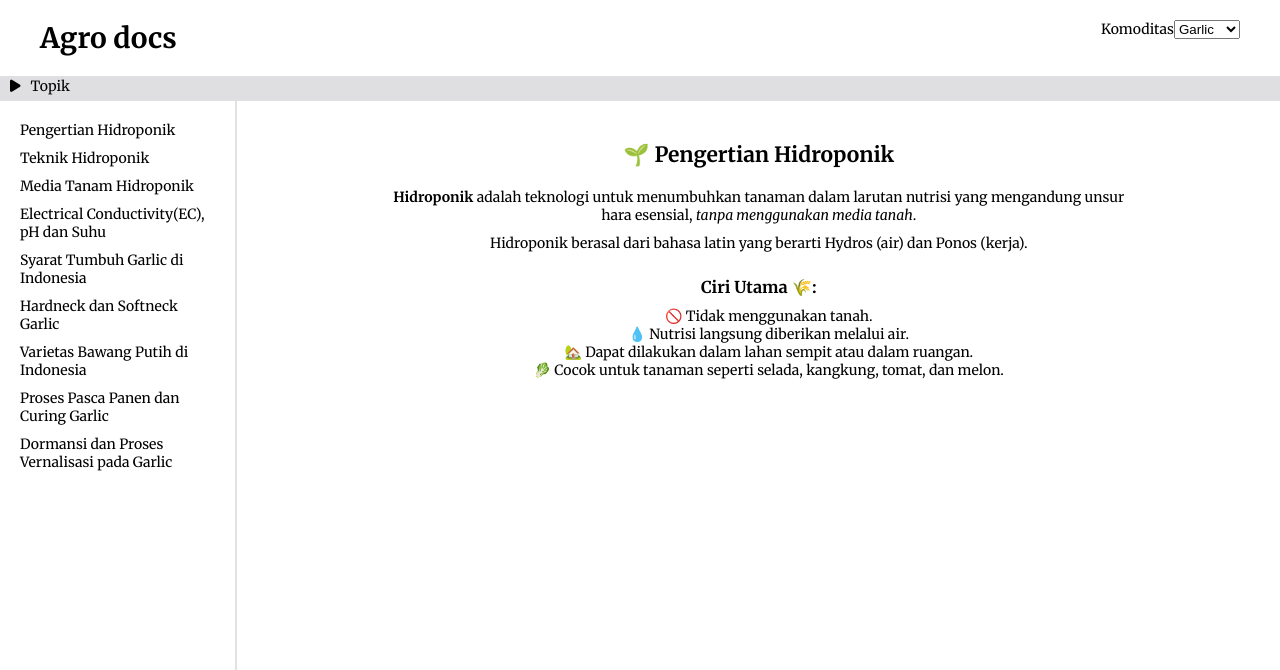
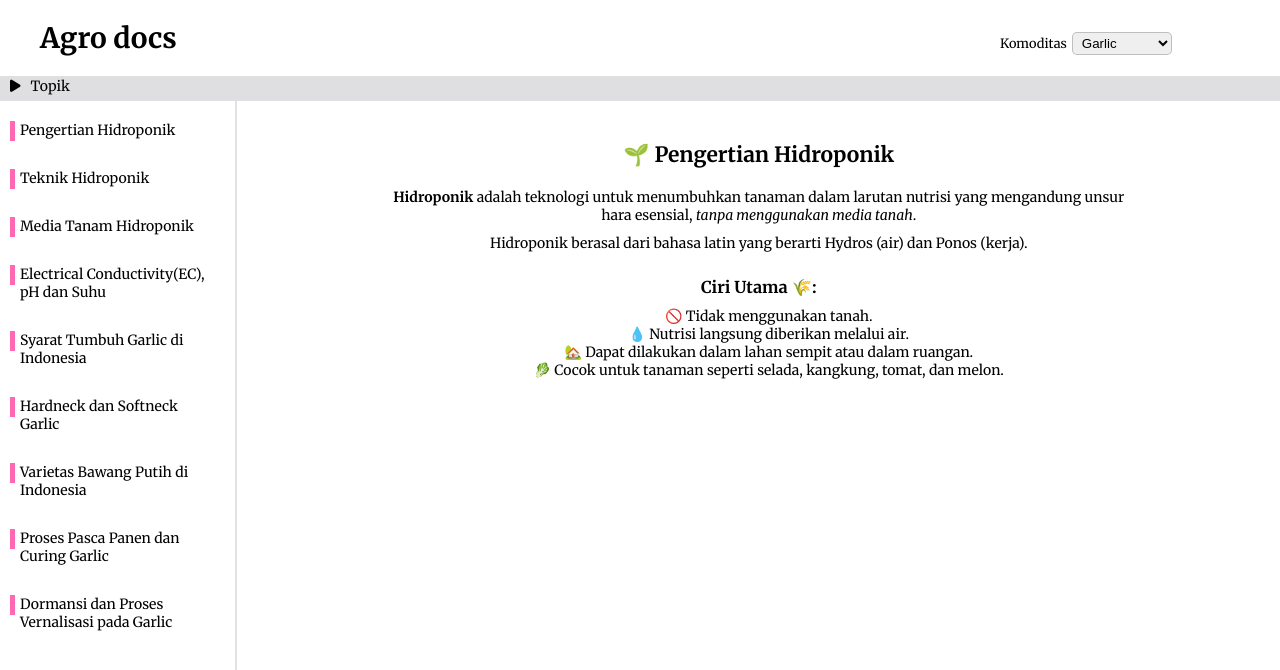
Before and after one commit to NovaBam123/web-agroDoc, a React (Vite) app: page / in a window 1280 px wide. Shown: the top 670 px of the page. Built offline with nearby package versions, Linux system fonts and the light colour scheme.

Commit message:
add style select element

```diff
--- a/src/components/Header.jsx
+++ b/src/components/Header.jsx
@@ -21,6 +21,7 @@ function Header({ onToggle, isOpen , onSelectKomoditas}){
           <div className="divider" onClick={onToggle}>
             <i className={`fa-solid ${isOpen ? "fa-play fa-rotate-180" : "fa-play"}`}></i>
             <span>Topik</span>
+
           </div>
         </div>
         </>
--- a/src/index.css
+++ b/src/index.css
@@ -26,9 +26,30 @@ body {
 header {
     display: flex;
     justify-content: space-between;
+    align-items: center;
     margin: 20px 40px;
 }
-
+label{
+    margin-top: 10px;
+    font-size: 0.8rem;
+    width: 50%;
+    max-width: 140px;
+    display: flex;
+    justify-content: space-around;
+    align-items: center;
+    margin-right: 100px;
+}
+header label select {
+    border: 1px solid rgba(0, 0, 0, 0.2);
+    width: 50%;
+    min-width: 100px;
+    margin-left: 5px;
+    padding: 2px 5px;
+    border-radius: 5px;
+    &:focus{
+        box-shadow: inset 2px 2px 4px black;
+    }
+}
 .divider {
     width: 110%;
     height: 25px;
@@ -43,6 +64,22 @@ header {
     width: 300px;
     border-right: 2px solid #e2e2e2;
     min-height: 100vh;
+}
+.sidebar p{
+    margin-bottom: 20px;
+}
+.sidebar p:hover{
+    background: skyblue;
+}
+
+.sidebar p::before{
+    content: '';
+    position: absolute;
+    top: 12;
+    left: 10px;
+    height: 20px;
+    width: 5px;
+    background: hotpink;
 }
 
 .sidebar .topik {
@@ -149,7 +186,9 @@ tbody tr td{
         z-index: 10;
         border-right: none;
       }
-
+    .sidebar p{
+        margin-bottom: 10px;
+    }
     .sidebar.show {
         transform: translateX(0%);
         left: 0;
@@ -170,13 +209,7 @@ tbody tr td{
         margin: 10px;
     }
     label{
-        margin-top: 10px;
-        font-size: 0.8rem;
-        width: 50%;
-        max-width: 140px;
-        display: flex;
-        justify-content: space-around;
-        align-items: center;
+       margin-right: 25px;
     }
     select{
         font-size: 0.8rem;
```
